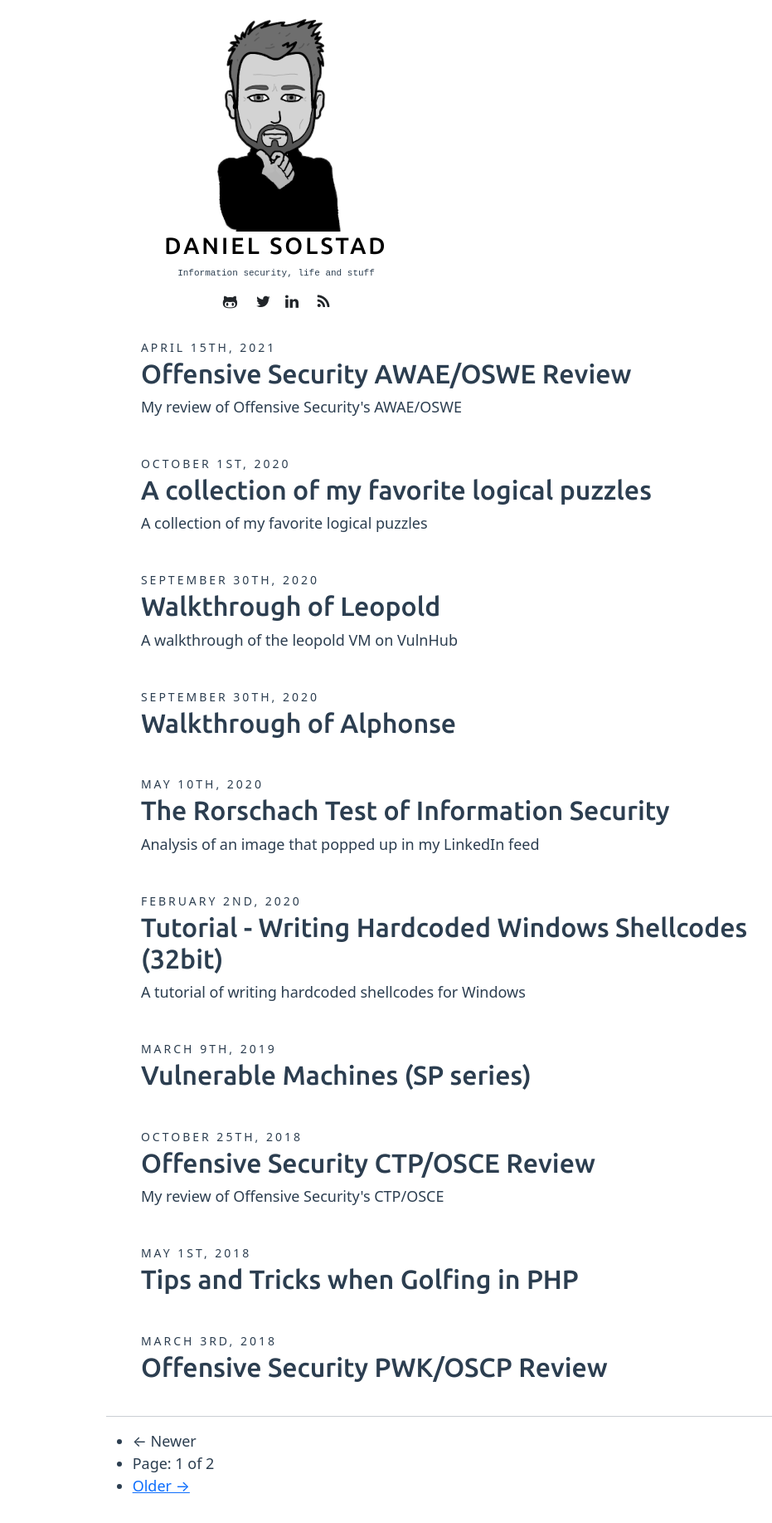
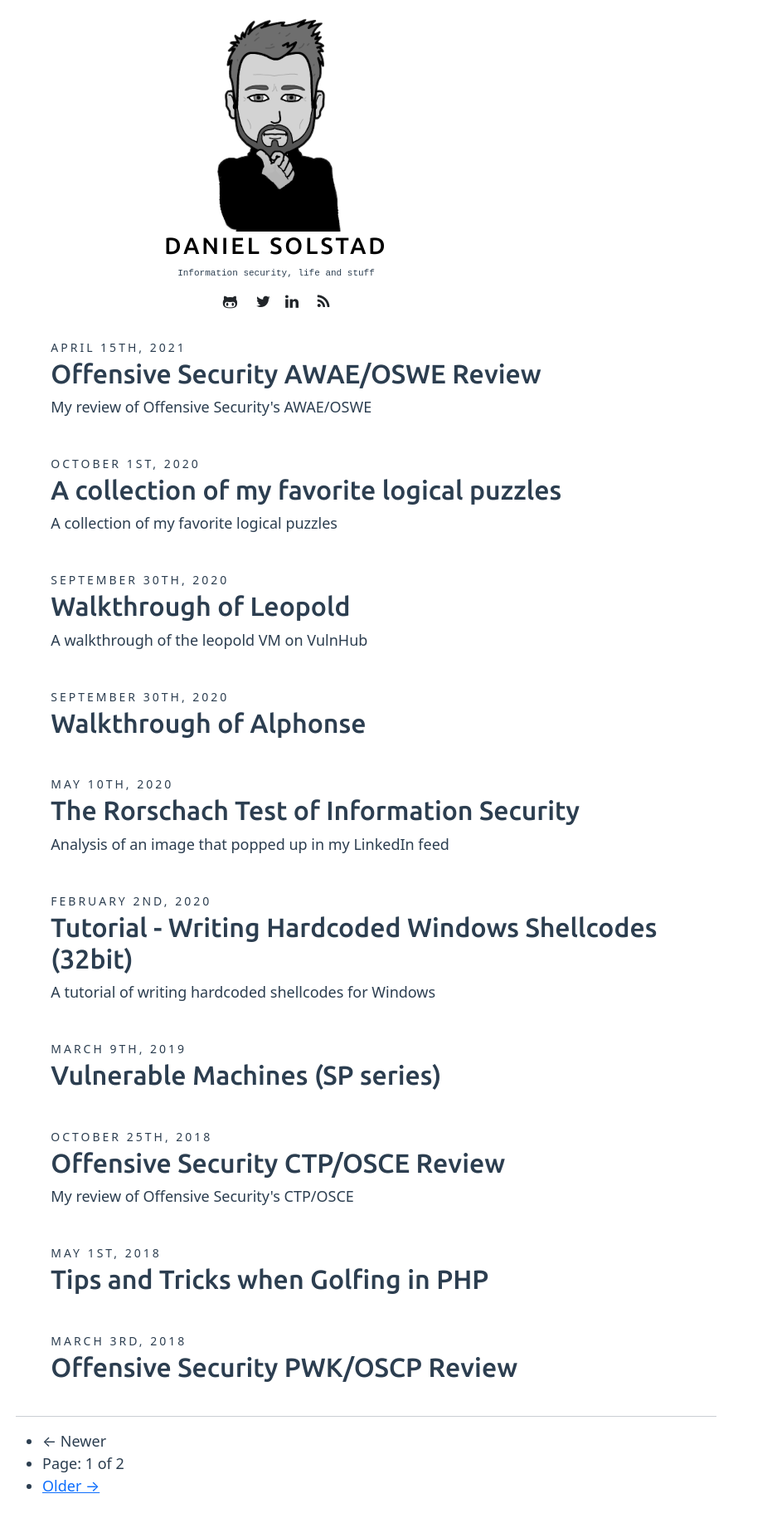
Before and after one commit to dsolstad/dsolstad.github.io, a Jekyll site: the page built from index.html, in a window 1280 px wide. Shown: the whole page at 83% size, without its empty margins (307-1238 px from the left). Built offline with Jekyll 4.4.1, drawn with Linux system fonts in a browser that asks for light colours; the list of posts is cut into pages by our own code.

Commit message:
Update default.html

```diff
--- a/_includes/default.html
+++ b/_includes/default.html
@@ -99,7 +99,7 @@
 <!-- sidebar.html end -->
 
     <div class="row">
-	    <div class="col-md-8 offset-md-4">
+	    <div class="col-md-8 offset-md-3">
 		{{ content }}
 
 		<footer>
```
